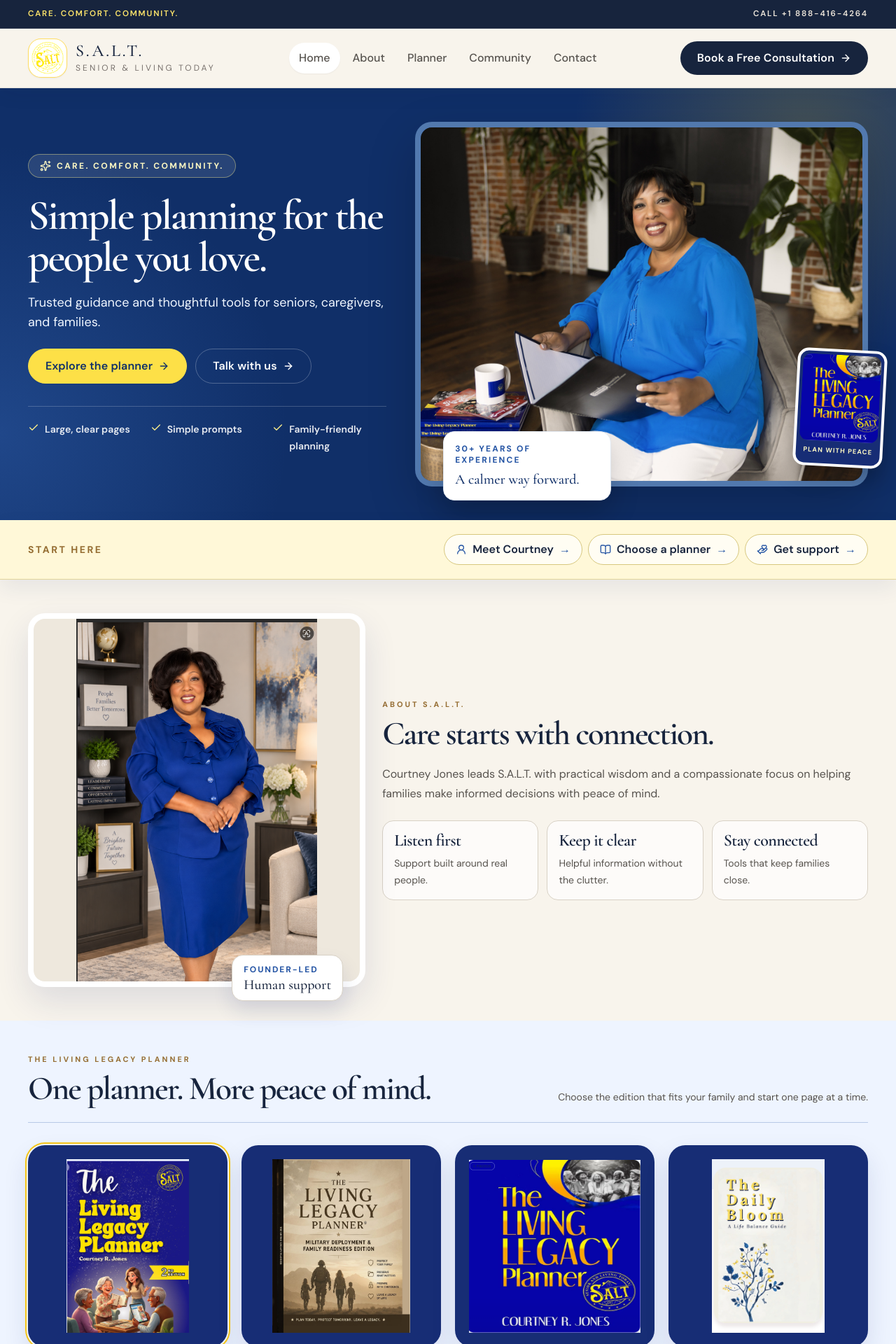
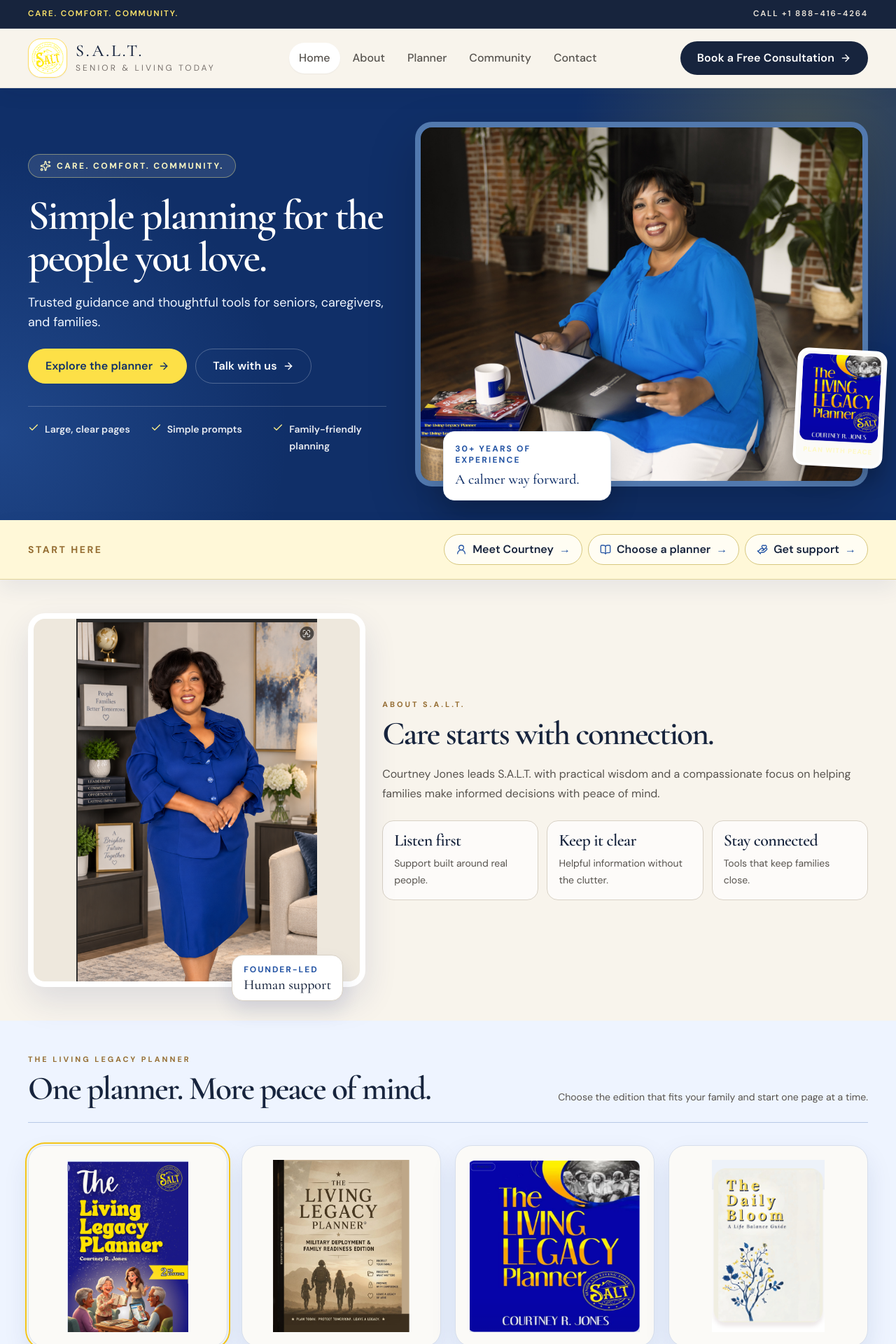
Before and after one commit to GCS1124/Senior-And-Living-Today-home-Redesign, a React (Vite) app: page / in a window 1280 px wide. Shown: the top 1920 px of the page at 70% size. Built offline with nearby package versions, Linux system fonts and the light colour scheme.

Commit message:
Update HomePage styling for improved visual consistency and accessibility

```diff
--- a/src/pages/HomePage.tsx
+++ b/src/pages/HomePage.tsx
@@ -162,7 +162,7 @@
                 <p className="text-xs font-bold uppercase tracking-[0.18em] text-[#2454a4]">{founder.years}</p>
                 <p className="mt-2 font-heading text-xl leading-tight">A calmer way forward.</p>
               </div>
-              <div className="absolute -right-3 bottom-7 hidden w-28 rotate-3 rounded-2xl border-4 border-white bg-[#172d75] p-1 shadow-[0_16px_30px_rgba(0,0,0,0.24)] sm:block lg:-right-6 lg:w-32">
+              <div className="absolute -right-3 bottom-7 hidden w-28 rotate-3 rounded-2xl border-4 border-white bg-[#fbfaf7] p-1 shadow-[0_16px_30px_rgba(0,0,0,0.24)] sm:block lg:-right-6 lg:w-32">
                 <img
                   src={plannerCoverSquare}
                   alt="The Living Legacy Planner cover"
@@ -263,7 +263,7 @@
                     className="group"
                   >
                     <Link to="/living-legacy-planner/" className="block focus-visible:outline-none focus-visible:ring-2 focus-visible:ring-[#f5c518] focus-visible:ring-offset-4">
-                      <div className={`image-lift flex h-[18rem] items-center justify-center rounded-[1.5rem] bg-[#172d75] p-5 shadow-[0_16px_36px_rgba(23,45,117,0.12)] transition duration-300 group-hover:-translate-y-1 group-hover:shadow-[0_22px_44px_rgba(23,45,117,0.18)] ${card.featured ? 'ring-2 ring-[#f5c518] ring-offset-2 ring-offset-[#eef4ff]' : ''}`}>
+                      <div className={`image-lift flex h-[18rem] items-center justify-center rounded-[1.5rem] border border-[#d7dfec] bg-[#fbfaf7] p-5 shadow-[0_16px_36px_rgba(23,45,117,0.1)] transition duration-300 group-hover:-translate-y-1 group-hover:border-[#9eb8df] group-hover:shadow-[0_22px_44px_rgba(23,45,117,0.16)] ${card.featured ? 'ring-2 ring-[#f5c518] ring-offset-2 ring-offset-[#eef4ff]' : ''}`}>
                         <img src={card.image} alt={card.alt} className="h-full w-full object-contain" />
                       </div>
                       <div className="px-1 pt-4">
```
